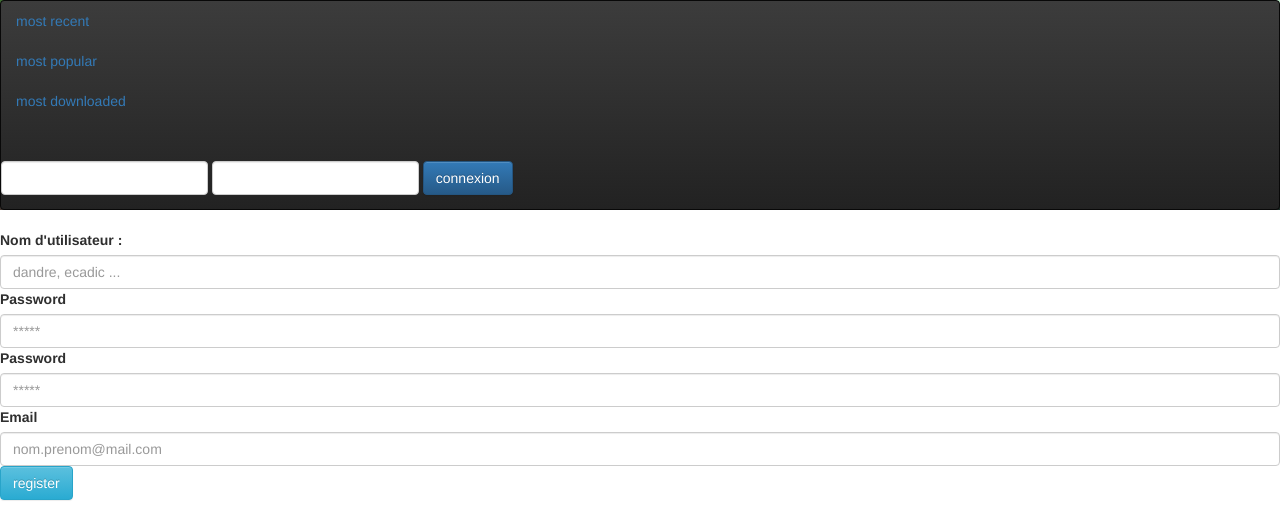
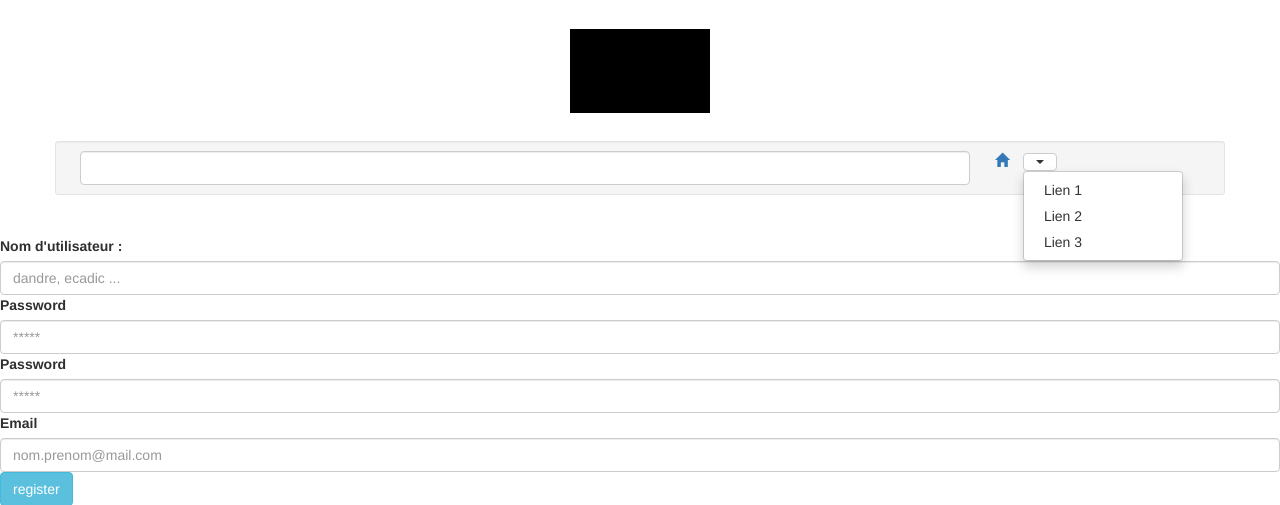
Before and after one commit to Hbeau/schematics, a CodeIgniter app: page /schematics/index.php/user/register in a window 1280 px wide. Shown: the top 505 px of the page. Run offline with CodeIgniter, Linux system fonts and the light colour scheme.

Commit message:
Ebauche header

```diff
--- a/application/views/template/head.php
+++ b/application/views/template/head.php
@@ -1,17 +1,12 @@
-<html>
 <head>
-
-
-
-    <script src="https://ajax.googleapis.com/ajax/libs/jquery/2.2.2/jquery.min.js"></script>
-    <!-- Latest compiled and minified CSS -->
-     <link rel="stylesheet" href="https://maxcdn.bootstrapcdn.com/bootstrap/3.3.6/css/bootstrap.min.css" integrity="sha384-1q8mTJOASx8j1Au+a5WDVnPi2lkFfwwEAa8hDDdjZlpLegxhjVME1fgjWPGmkzs7" crossorigin="anonymous">
-
-       <!-- Optional theme -->
-   <link rel="stylesheet" href="https://maxcdn.bootstrapcdn.com/bootstrap/3.3.6/css/bootstrap-theme.min.css" integrity="sha384-fLW2N01lMqjakBkx3l/M9EahuwpSfeNvV63J5ezn3uZzapT0u7EYsXMjQV+0En5r" crossorigin="anonymous">
-
-       <!-- Latest compiled and minified JavaScript -->
-      <script src="https://maxcdn.bootstrapcdn.com/bootstrap/3.3.6/js/bootstrap.min.js" integrity="sha384-0mSbJDEHialfmuBBQP6A4Qrprq5OVfW37PRR3j5ELqxss1yVqOtnepnHVP9aJ7xS" crossorigin="anonymous"></script>
+    <!--
+<script src="<?php echo site_url("assets/js/jquery-2.2.4.min.js") ?>"></script>
+<link rel="stylesheet" href="<?php echo site_url("assets/bootstrap/css/bootstrap.min.css") ?>" type="text/css">
+<script src="<?php echo site_url("assets/bootstrap/js/bootstrap.min.js") ?>"></script>
+-->
+    <link rel="stylesheet" href="http://maxcdn.bootstrapcdn.com/bootstrap/3.3.6/css/bootstrap.min.css">
+    <script src="https://ajax.googleapis.com/ajax/libs/jquery/1.12.2/jquery.min.js"></script>
+    <script src="http://maxcdn.bootstrapcdn.com/bootstrap/3.3.6/js/bootstrap.min.js"></script>
 
     <link rel="stylesheet" href="<?php echo site_url("assets/css/style.css")?>">
 
--- a/application/views/template/header.php
+++ b/application/views/template/header.php
@@ -1,20 +1,31 @@
 <?php $this->load->view('template/head'); ?>
-<body>
+<header>
+    <div class="navbar">
+        <div class="container">
+            <div class="row logo">
+                <div class="fake-logo"></div>
+            </div>
+            <div class="row searchline well well-sm">
+                <!--                      Inserer le lien vers home ici-->
+                <a href="#">
+                    <span class="glyphicon glyphicon-home col-lg-1"></span>
+                </a>
+                <div class="searchbar form-group col-lg-8">
+                    <input type="text" class="form-control" id="searchbar">
+                </div>
 
-<header>
-
-    <div class="navbar navbar-inverse" >
-        <div class="nav-collapse">
-
-            <ul class="nav">
-                <li><a href="#">most recent</a></li>
-                <li><a href="#">most popular</a></li>
-                <li><a href="#">most downloaded</a></li>
-                <li><a href="#"></a></li>
-                <li><a href="#"></a></li>
+                <div class="dropdown">
+                    <button class="btn btn-default dropdown-toggle" type="button" data-toggle="dropdown"><span class="caret"></span></button>
+                    <ul class="dropdown-menu">
+                        <li><a href="#">Lien 1</a></li>
+                        <li><a href="#">Lien 2</a></li>
+                        <li><a href="#">Lien 3</a></li>
                     </ul>
+                </div>
 
             </div>
+        </div>
+        <!--
 <span class="name">
 
 <?php
@@ -27,10 +38,6 @@
 }
 ?>
 </span>
+-->
     </div>
-
-
-
-
-
 </header>
--- a/assets/css/style.css
+++ b/assets/css/style.css
@@ -5,14 +5,36 @@ body
 .login{
     background: #2f2f2f;
 }
-header {
-    background: url('../img/backgroundHeader.png');
-}
-.schema{
 
-}
 .carousel-inner > .item > img,
 .carousel-inner > .item > a > img {
     width: 70%;
     margin: auto;
 }
+
+
+/* ############ header ############## */
+
+.logo {
+    margin : 2em auto;
+}
+.fake-logo {
+    width: 10em;
+    height: 6em;
+    background-color: #000000;
+    margin: 0 auto;
+}
+
+.searchline *{
+    display: inline-block;
+    margin: 0 auto;
+}
+.searchline .glyphicon {
+	padding: 0 10px;
+}
+.searchline .well {
+	width: 100%;
+}
+.searchline .searchbar {
+    width: 80%;
+}
```
Lines whose indentation alone changed are shown as unchanged.
